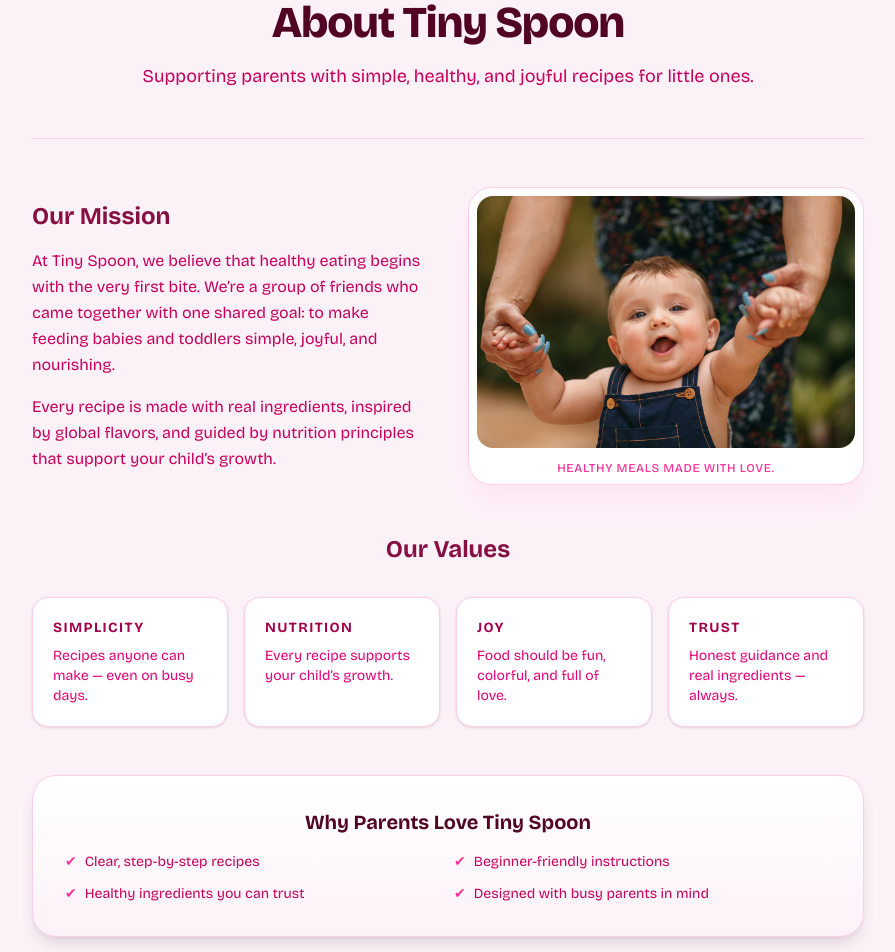
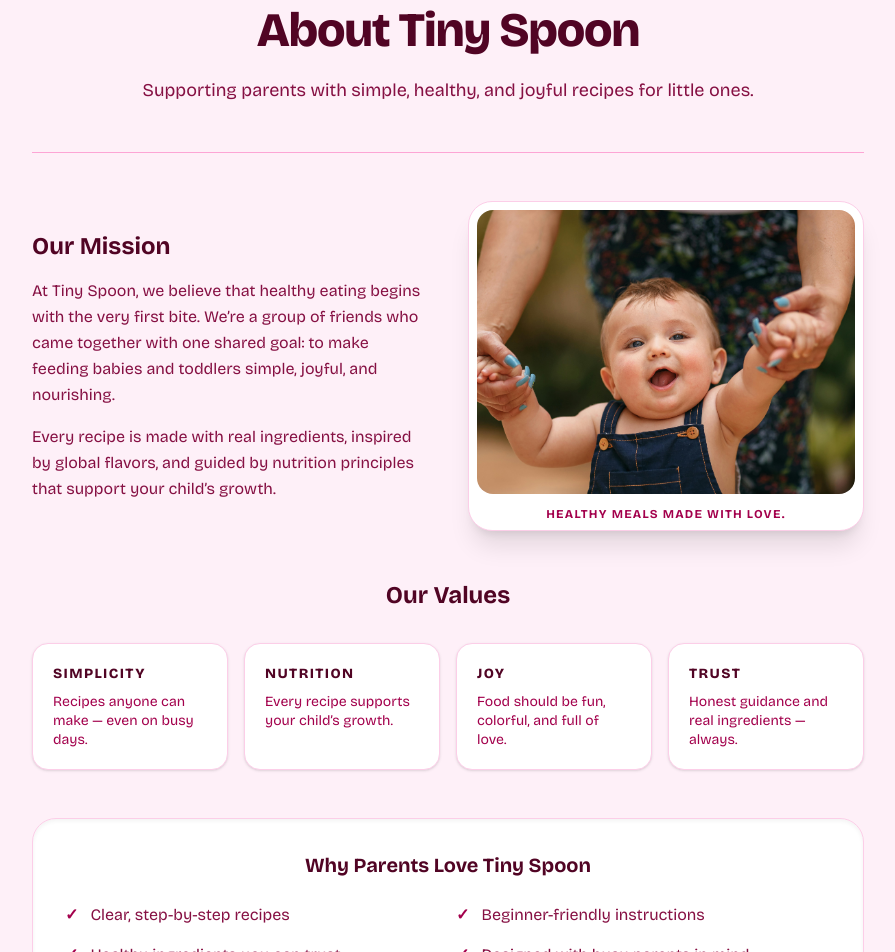
Before and after one commit to JamesBenji/web-sem-1-project, a React (Vite) app: page /about in a window 1280 px wide. Shown: the part 160-1112 px from the top of the page, without its empty margins (192-1087 px from the left). Built offline with nearby package versions, Linux system fonts and the light colour scheme.

Commit message:
chore: optimize index.html and AboutPage for Lighthouse scores

```diff
--- a/src/pages/AboutPage.tsx
+++ b/src/pages/AboutPage.tsx
@@ -1,104 +1,115 @@
-import { NavBar } from "../components/layout/NavBar";
 import babyImg from "../assets/images/happy-baby-1.jpg";
-
 
 export const AboutPage = () => {
   return (
-    <div className="min-h-screen bg-brand-50 text-brand-950">
-      <NavBar />
-
+    <div className="min-h-screen bg-brand-50 text-brand-950 selection:bg-brand-200">
       <main
         className="mx-auto max-w-5xl px-5 pb-14 pt-24 sm:px-8 md:px-10 lg:px-12 lg:pb-16 lg:pt-28"
         id="main-content"
       >
-        <section className="space-y-12 rounded-[2rem] bg-brand-100/15 p-6 sm:p-10 lg:p-12">
-
-          {/* Header Section */}
+        <section
+          className="space-y-12 rounded-4xl bg-brand-100/20 p-6 sm:p-10 lg:p-12 shadow-sm"
+          aria-labelledby="main-heading"
+        >
           <header className="space-y-4 text-center">
-            <h1 className="text-3xl font-black leading-[1.04] tracking-tight text-brand-950 sm:text-4xl lg:text-[2.75rem]">
+            <h1
+              id="main-heading"
+              className="text-3xl font-black leading-tight tracking-tight text-brand-950 sm:text-4xl lg:text-5xl"
+            >
               About Tiny Spoon
             </h1>
-            <p className="mx-auto max-w-2xl text-base leading-7 text-brand-700 sm:text-lg">
-              Supporting parents with simple, healthy, and joyful recipes for little ones.
+            <p className="mx-auto max-w-2xl text-base leading-7 text-brand-900 sm:text-lg">
+              Supporting parents with simple, healthy, and joyful recipes for
+              little ones.
             </p>
           </header>
 
-          <hr className="border-brand-200" />
+          <hr className="border-brand-300" aria-hidden="true" />
 
-          {/* Intro Section */}
-          <section className="grid gap-10 md:grid-cols-2 md:items-center">
+          {/* Mission Section */}
+          <section className="grid gap-10 md:grid-cols-2 md:items-center" aria-labelledby="mission-heading">
             <article className="space-y-4">
-              <h2 className="text-2xl font-bold text-brand-900">Our Mission</h2>
-              <p className="text-sm leading-relaxed text-brand-700 sm:text-base">
-                At Tiny Spoon, we believe that healthy eating begins with the very first bite.
-                We’re a group of friends who came together with one shared goal: to make feeding
-                babies and toddlers simple, joyful, and nourishing.
+              <h2 id="mission-heading" className="text-2xl font-bold text-brand-950">Our Mission</h2>
+              {/* Using brand-900 instead of 700 to guarantee contrast pass */}
+              <p className="text-sm leading-relaxed text-brand-900 sm:text-base">
+                At Tiny Spoon, we believe that healthy eating begins with the
+                very first bite. We’re a group of friends who came together with
+                one shared goal: to make feeding babies and toddlers simple,
+                joyful, and nourishing.
               </p>
-              <p className="text-sm leading-relaxed text-brand-700 sm:text-base">
-                Every recipe is made with real ingredients, inspired by global flavors, and guided
-                by nutrition principles that support your child’s growth.
+              <p className="text-sm leading-relaxed text-brand-900 sm:text-base">
+                Every recipe is made with real ingredients, inspired by global
+                flavors, and guided by nutrition principles that support your
+                child’s growth.
               </p>
             </article>
 
-            <figure className="overflow-hidden rounded-3xl border border-brand-200 bg-white p-2 shadow-xl shadow-brand-100">
+            <figure className="overflow-hidden rounded-3xl border border-brand-200 bg-white p-2 shadow-xl">
               <img
                 src={babyImg}
-                alt="Parent feeding a baby healthy homemade food"
-                className="rounded-2xl w-full object-cover"
+                alt="A baby smiling while being fed a spoonful of fresh vegetable puree"
+                className="rounded-2xl w-full object-cover aspect-[4/3]"
+                loading="lazy"
+                decoding="async"
+                width="600"
+                height="450"
               />
-              <figcaption className="mt-3 text-center text-xs font-medium uppercase tracking-wider text-brand-500">
+              <figcaption className="mt-3 text-center text-xs font-bold uppercase tracking-widest text-brand-800">
                 Healthy meals made with love.
               </figcaption>
             </figure>
           </section>
 
           {/* Values Section */}
-          <section className="space-y-8">
-            <h2 className="text-center text-2xl font-bold text-brand-900">Our Values</h2>
+          <section className="space-y-8" aria-labelledby="values-heading">
+            <h2 id="values-heading" className="text-center text-2xl font-bold text-brand-950">
+              Our Values
+            </h2>
             <div className="grid gap-4 sm:grid-cols-2 lg:grid-cols-4">
               {[
                 { title: "Simplicity", desc: "Recipes anyone can make — even on busy days." },
                 { title: "Nutrition", desc: "Every recipe supports your child’s growth." },
                 { title: "Joy", desc: "Food should be fun, colorful, and full of love." },
-                { title: "Trust", desc: "Honest guidance and real ingredients — always." }
+                { title: "Trust", desc: "Honest guidance and real ingredients — always." },
               ].map((value, index) => (
                 <article
                   key={index}
-                  className="rounded-2xl border border-brand-200 bg-white p-5 shadow-sm transition hover:shadow-md"
+                  className="rounded-2xl border border-brand-200 bg-white p-5 shadow-sm"
                 >
-                  <h3 className="text-sm font-bold uppercase tracking-widest text-brand-800">
+                  <h3 className="text-sm font-black uppercase tracking-widest text-brand-950">
                     {value.title}
                   </h3>
-                  <p className="mt-2 text-sm text-brand-600">{value.desc}</p>
+                  <p className="mt-2 text-sm text-brand-800 leading-snug">{value.desc}</p>
                 </article>
               ))}
             </div>
           </section>
 
-          {/* Client-Centric Section */}
-          <section className="rounded-3xl border border-brand-200 bg-gradient-to-b from-white to-brand-50 p-8 shadow-lg">
-            <h2 className="text-xl font-bold text-brand-950 mb-4 text-center">
+          {/* Trust Section */}
+          <section className="rounded-3xl border border-brand-200 bg-white p-8 shadow-inner" aria-labelledby="trust-heading">
+            <h2 id="trust-heading" className="text-xl font-bold text-brand-950 mb-6 text-center">
               Why Parents Love Tiny Spoon
             </h2>
-            <ul className="grid gap-3 sm:grid-cols-2">
+            <ul className="grid gap-4 sm:grid-cols-2">
               {[
                 "Clear, step-by-step recipes",
                 "Beginner-friendly instructions",
                 "Healthy ingredients you can trust",
-                "Designed with busy parents in mind"
+                "Designed with busy parents in mind",
               ].map((item, i) => (
-                <li key={i} className="flex items-center text-sm text-brand-700">
-                  <span className="mr-2 text-brand-500">✔</span> {item}
+                <li key={i} className="flex items-start text-sm text-brand-900 sm:text-base">
+                  <span className="mr-3 flex-shrink-0 text-brand-800 font-black" aria-hidden="true">✓</span>
+                  {item}
                 </li>
               ))}
             </ul>
           </section>
 
-          {/* CTA Section */}
           <footer className="flex justify-center pt-6">
             <a
               href="/recipes"
-              className="inline-flex h-12 items-center justify-center rounded-full border-2 border-white bg-brand-900 px-8 text-xs font-bold uppercase tracking-[0.14em] text-brand-50 transition hover:bg-brand-700 shadow-xl"
+              className="inline-flex h-12 items-center justify-center rounded-full bg-brand-950 px-10 text-xs font-bold uppercase tracking-widest text-white transition-all hover:bg-black focus:ring-4 focus:ring-brand-400 focus:outline-none"
+              aria-label="Explore our full list of baby recipes"
             >
               Explore Recipes
             </a>
```
Also changed, not shown: index.html (line endings or trailing spaces), 1 other file (tests, documents, lock files or other folders).
